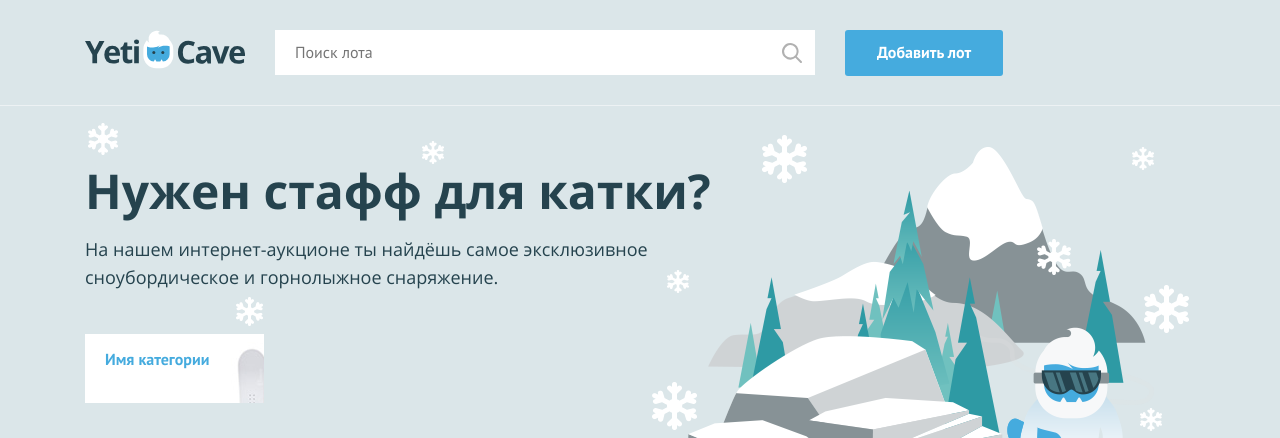
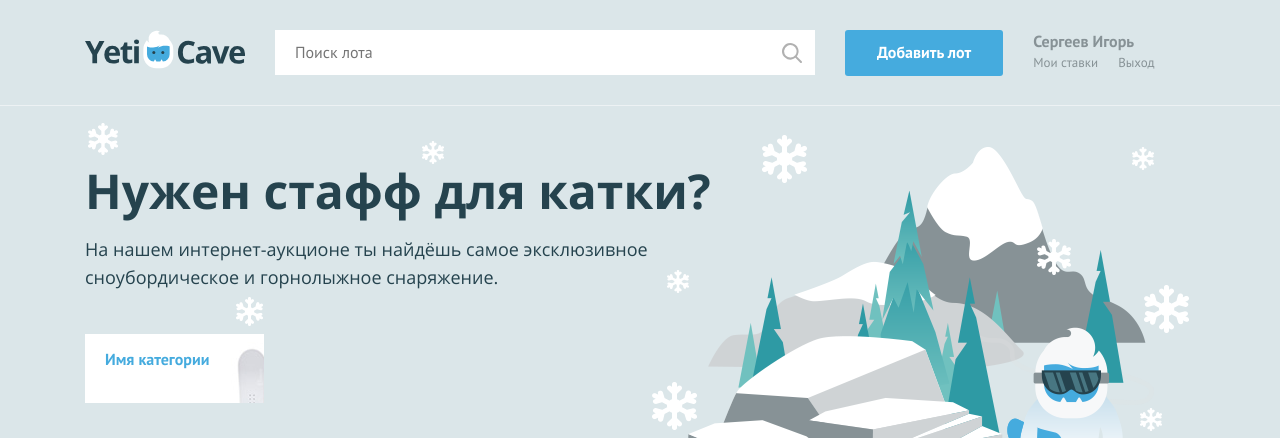
Before and after one commit to invinsible/29913-yeticave-9, a PHP site: page / in a window 1280 px wide. Shown: the top 438 px of the page. Run offline with PHP 8.4, Linux system fonts and the light colour scheme.

Commit message:
Меняет отображение user-menu в зависимости от авторизации

```diff
--- a/index.php
+++ b/index.php
@@ -1,7 +1,7 @@
 <?php
 $is_auth = rand(0, 1);
 
-$user_name = ''; // укажите здесь ваше имя
+$user_name = 'Сергеев Игорь';
 ?>
 <!DOCTYPE html>
 <html lang="ru">
@@ -27,6 +27,23 @@ $user_name = ''; // укажите здесь ваше имя
         <a class="main-header__add-lot button" href="pages/add-lot.html">Добавить лот</a>
 
         <nav class="user-menu">
+          <?php if ($is_auth == 1): ?>
+            <div class="user-menu__logged">
+              <p><?=$user_name; ?></p>
+              <a class="user-menu__bets" href="pages/my-bets.html">Мои ставки</a>
+              <a class="user-menu__logout" href="#">Выход</a>
+            </div>
+          <?php else:?>
+            <ul class="user-menu__list">
+              <li class="user-menu__item">
+                <a href="#">Регистрация</a>
+              </li>
+              <li class="user-menu__item">
+                <a href="#">Вход</a>
+              </li>
+            </ul>
+          <?php endif; ?>
+
 
         <!-- здесь должен быть PHP код для показа меню и данных пользователя -->
 
```
